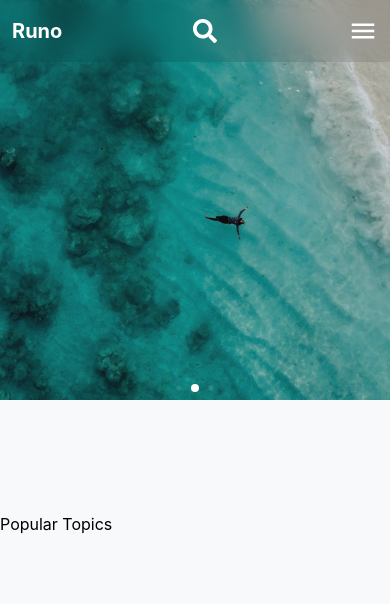
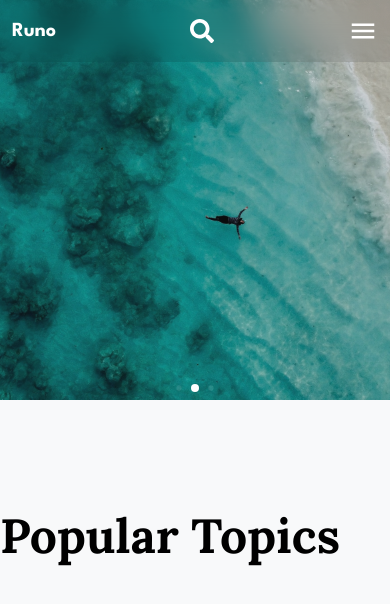
Before and after one commit to RakibMERNDev/runo-blog-next, a Next.js app: page / in a window 390 px wide. Shown: the top 604 px of the page. Built offline with nearby package versions, Linux system fonts and the light colour scheme.

Commit message:
Refactor font loading to use classNames directly
Switch Next.js font optimization from CSS variables to direct class names across layout and navbar components. Extract the popular topics section into a standalone component with enhanced styling.

```diff
--- a/src/app/layout.tsx
+++ b/src/app/layout.tsx
@@ -1,4 +1,4 @@
-import { leagueSpartanFont, loraFont, robotoFont } from "@/assets/fonts";
+import { loraFont } from "@/assets/fonts";
 import NavbarWrapper from "@/components/Navbar/NavbarWrapper";
 import type { Metadata } from "next";
 import "./globals.css";
@@ -14,10 +14,8 @@ export default function RootLayout({
   children: React.ReactNode;
 }>) {
   return (
-    <html lang="en">
-      <body
-        className={`${loraFont.variable} ${leagueSpartanFont.variable} ${robotoFont.variable} bg-[#F8F9FA]`}
-      >
+    <html lang="en" className={loraFont.className}>
+      <body className=" bg-[#F8F9FA]">
         <NavbarWrapper />
         {children}
       </body>
--- a/src/app/page.tsx
+++ b/src/app/page.tsx
@@ -1,12 +1,18 @@
 import Carousel from "@/components/Carousel/Carousel";
+
+function PopularSection() {
+  return (
+    <div className="mt-28 max-w-7xl mx-auto">
+      <h2 className="text-5xl font-bold">Popular Topics</h2>
+    </div>
+  );
+}
 
 export default function Home() {
   return (
     <div>
       <Carousel />
-      <div className="mt-28 max-w-7xl mx-auto">
-        <h2>Popular Topics</h2>
-      </div>
+      <PopularSection />
     </div>
   );
 }
--- a/src/assets/fonts.ts
+++ b/src/assets/fonts.ts
@@ -2,18 +2,16 @@ import { Lora, League_Spartan, Roboto} from "next/font/google";
 
 export const loraFont = Lora({
   weight: ["400", "500", "600", "700"],
-  variable: "--font-lora",
-  display: "swap",
+
 });
 
 export const leagueSpartanFont = League_Spartan({
   weight: ["400", "500", "600", "700"],
-  variable: "--font-league-spartan",
-  display: "swap",
+
+
 });
 
 export const robotoFont = Roboto({
   weight: ["400", "500", "700"],
-  variable: "--font-roboto",
-  display: "swap",
+
 });
--- a/src/components/Navbar/Navbar.tsx
+++ b/src/components/Navbar/Navbar.tsx
@@ -28,14 +28,14 @@ const Navbar = ({
     <nav className="fixed left-0 right-0 z-50 flex justify-between items-center bg-black/10 backdrop-blur-md px-3 sm:px-5 md:px-16 py-4 sm:py-7 text-white">
       {/* Logo/Title text */}
       <Link href={"/"}>
-        <h2 className={`${leagueSpartanFont.variable} font-bold text-xl`}>
+        <h2 className={`${leagueSpartanFont.className} font-bold text-xl`}>
           Runo
         </h2>
       </Link>
       <div className="flex items-center justify-around">
         {/* nav links */}
         <ul
-          className={`hidden md:flex gap-6 ${robotoFont.variable} font-medium`}
+          className={`hidden md:flex gap-6 ${robotoFont.className} font-medium`}
         >
           {navMenu.map((item) => (
             <li
```
